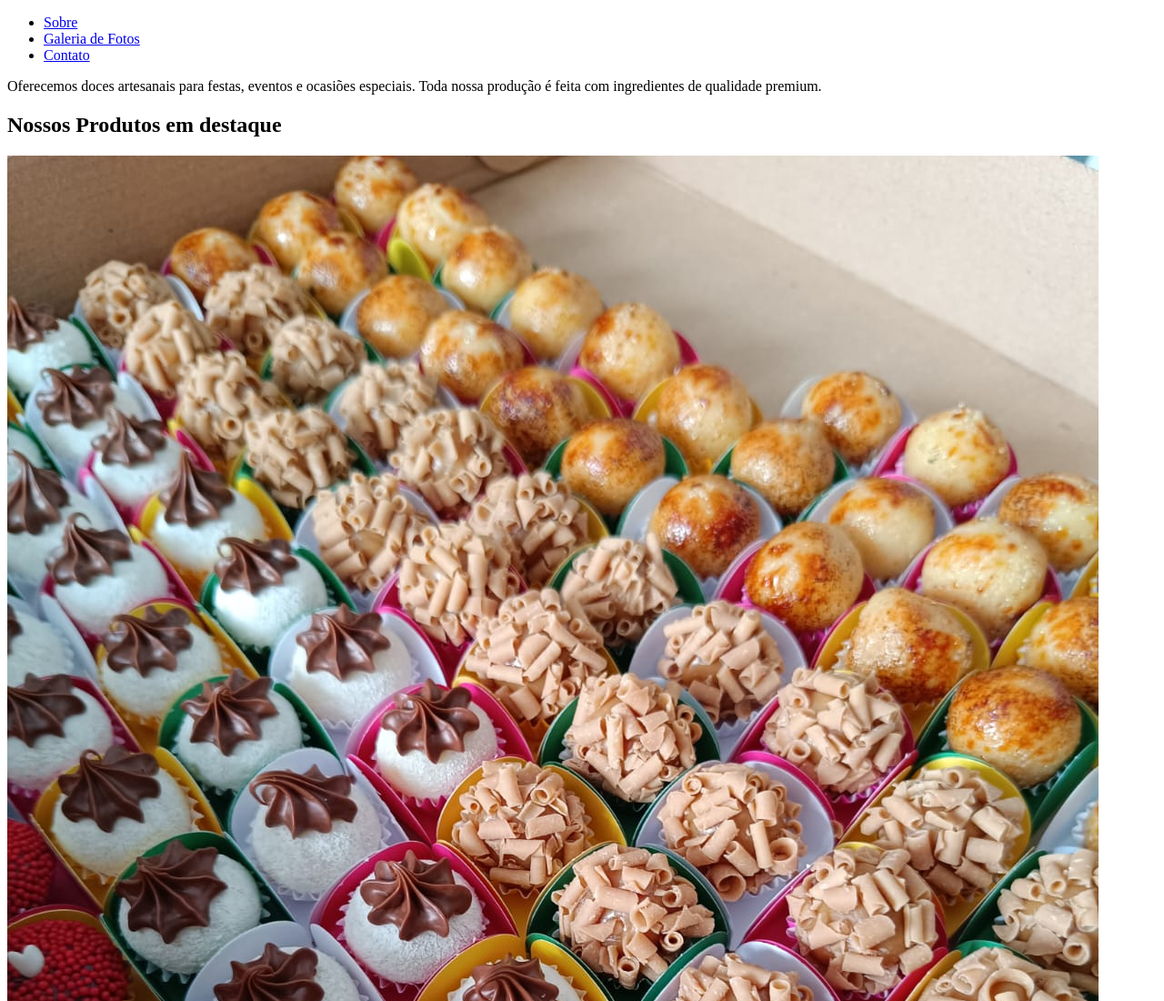
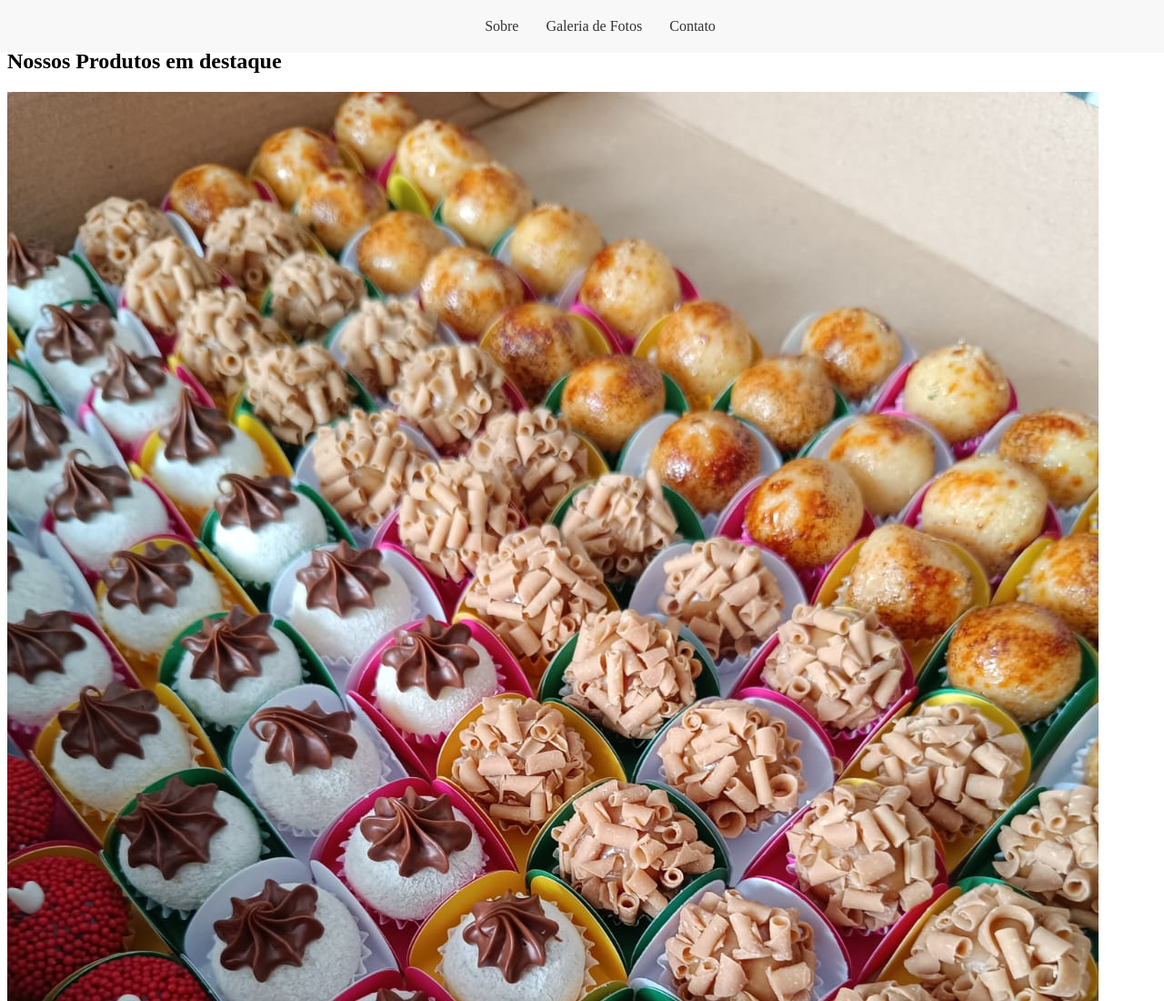
Before and after one commit to Guga0504/Galeria-de-fotos-V1, a plain HTML site: page index.html in a window 1280 px wide. Shown: the top 1100 px of the page at 91% size. Drawn offline with Linux system fonts and the light colour scheme; files that its build step writes are made by us from their sources; files whose address does not match are found by name.

Commit message:
Update index.html

```diff
--- a/index.html
+++ b/index.html
@@ -4,7 +4,7 @@
     <meta charset="UTF-8">
     <meta name="viewport" content="width=device-width, initial-scale=1.0">
     <title>Galeria de Fotos - Felicidade é brigadeiro</title>
-    <link rel="stylesheet" href="Galeria de fotos.css">
+    <link rel="stylesheet" href="style.css">
 </head>
 <body>
     <header>
```
